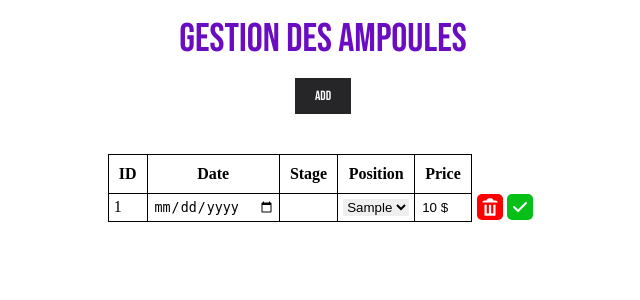
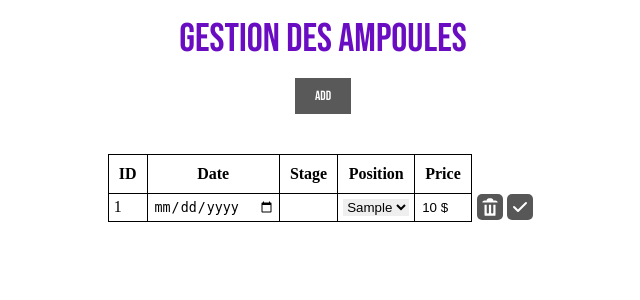
Before and after one commit to TimCauss/Gestion_ampoules, a PHP site: page / in a window 1280 px wide. Shown: the top 300 px of the page, without its empty margins (317-957 px from the left). Run offline with PHP 8.4, Linux system fonts and the light colour scheme; tables that the repository leaves empty or names only in its code hold one stand-in row (values such as "Sample post").

Commit message:
🌈 style(icon and button color)

```diff
--- a/CSS/style.css
+++ b/CSS/style.css
@@ -25,16 +25,18 @@ header {
     align-items: center;
 }
 
-button {
+button,
+.btn-add {
     font-family: 'Bebas Neue';
     padding: 10px 20px;
     border: none;
-    background-color: rgb(38, 37, 39);
+    background-color: #595959;
     color: white;
     transition: background-color 0.5s ease-in-out scale 0.8s ease-in-out;
 }
 
-button:hover {
+button:hover,
+.btn-add:hover {
     cursor: pointer;
     background-color: rgb(106, 13, 194);
     color: white;
@@ -66,8 +68,7 @@ td {
     max-width: 30px;
 }
 
-
-tr:hover .td-hover{
+tr:hover .td-hover {
     background-color: rgba(116, 116, 116, 0.322);
 }
 
@@ -105,11 +106,12 @@ svg {
     border-radius: 5px;
     padding: 3px;
     fill: white;
-    background-color: rgb(255, 0, 0);
+    background-color: #575757;
     transition: scale 0.1s ease-in-out;
 }
 
 .modal-trigger2:hover {
+    background-color: red;
     scale: 1.05;
 }
 
@@ -117,11 +119,12 @@ svg {
     border-radius: 5px;
     padding: 3px;
     fill: white;
-    background-color: rgb(7, 192, 23);
+    background-color: #575757;
     transition: scale 0.1s ease-in-out;
 }
 
 .modal-trigger3:hover {
+    background-color: rgb(7, 207, 7);
     scale: 1.05;
 }
 
--- a/index.php
+++ b/index.php
@@ -126,7 +126,7 @@ require_once("close.php")
                     </div>
                     <div class="input-container">
                         <select name="position" required>
-                            <option value="">--Position (North, South...)</option>
+                            <option value="">--Position (North, South...)--</option>
                             <option value="North">North</option>
                             <option value="South">South</option>
                             <option value="East">East</option>
@@ -138,7 +138,7 @@ require_once("close.php")
                         <input type="text" name="price" placeholder="Price">
                     </div>
                     <div class="btn-ajouter-ctn">
-                        <input type="submit" value="Add">
+                        <input class="btn-add" type="submit" value="Add">
                     </div>
             </form>
         </div>
```
